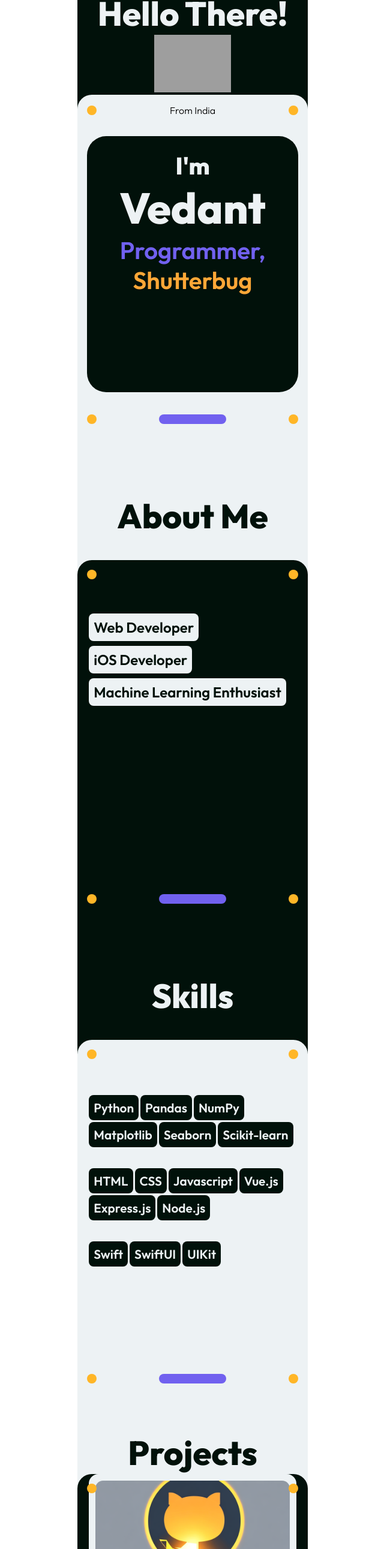
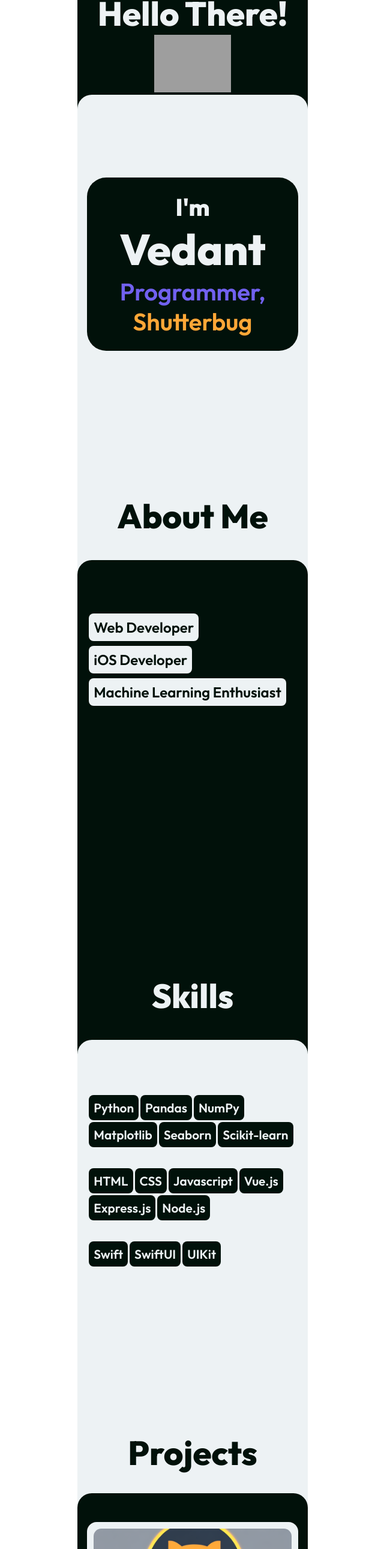
Before and after one commit to vibhatsu08/thevedantmistry, a plain HTML site: page index.html in a window 1280 px wide. Shown: the part 77-2660 px from the top of the page at 60% size, without its empty margins (319-959 px from the left). Drawn offline with Linux system fonts and the light colour scheme; grey boxes are pictures that could not be loaded.

Commit message:
Working on the mobile version of the website, removed the top-row and the bottom-row from each section, makes it look more minimalistic and looks a lot more simple. With this change there isn't quite stuff to look at, the main idea of this project is to present the accomplishments of the projects done in a straight forward manner.

```diff
--- a/index.html
+++ b/index.html
@@ -15,11 +15,6 @@
                     <div id="welcome-page-header-image"><img src="images/header-image.png" alt=""></div>
                 </div>
                 <div id="welcome-page-body" class="welcome-page-body">
-                    <div class="welcome-page-body-row top-row">
-                        <div class="yellow-circle"></div>
-                        <div class="location-text">from india</div>
-                        <div class="yellow-circle"></div>
-                    </div>
                     <div class="welcome-page-body-center">
                         <div class="welcome-page-body-center-container">
                             <span class="center-name">i'm<br><span class="center-name-name">vedant</span></span>
@@ -30,11 +25,6 @@
                             </span>
                         </div>
                     </div>
-                    <div class="welcome-page-body-row bottom-row">
-                        <div class="yellow-circle"></div>
-                        <div class="purple-bar"></div>
-                        <div class="yellow-circle"></div>
-                    </div>
                 </div>
             </div>
             <div id="about-me-page">
@@ -42,10 +32,6 @@
                     <div id="about-me-page-header-text">about me</div>
                 </div>
                 <div id="about-me-page-body" class="about-me-page-body">
-                    <div class="about-me-page-body-row top-row">
-                        <div class="yellow-circle"></div>
-                        <div class="yellow-circle"></div>
-                    </div>
                     <div class="about-me-page-body-center">
                         <div class="about-me-page-body-center-container">
                             <span class="about-me-page-tags">Web Developer</span>
@@ -53,22 +39,13 @@
                             <span class="about-me-page-tags">Machine Learning Enthusiast</span>
                         </div>
                     </div>
-                    <div class="about-me-page-body-row bottom-row">
-                        <div class="yellow-circle"></div>
-                        <div class="purple-bar"></div>
-                        <div class="yellow-circle"></div>
-                    </div>
                 </div>
             </div>
             <div id="skills-page">
                 <div id="skills-page-header">
-                    <div id="skills-page-header-text">skills</div>
+                    <div id="skills-page-header-text" class="section-header-text">skills</div>
                 </div>
                 <div id="skills-page-body" class="skills-page-body">
-                    <div class="skills-page-body-row top-row">
-                        <div class="yellow-circle"></div>
-                        <div class="yellow-circle"></div>
-                    </div>
                     <div class="skills-page-body-center">
                         <div class="skills-page-body-center-container">
                             <div class="skills-page-tags-first">
@@ -95,11 +72,6 @@
                             </div>
                         </div>
                     </div>
-                    <div class="skills-page-body-row bottom-row">
-                        <div class="yellow-circle"></div>
-                        <div class="purple-bar"></div>
-                        <div class="yellow-circle"></div>
-                    </div>
                 </div>
             </div>
             <div id="projects-page">
@@ -107,19 +79,16 @@
                     <div id="projects-page-header-text">projects</div>
                 </div>
                 <div id="projects-page-body" class="projects-page-body">
-                    <div class="projects-page-body-row top-row">
-                        <div class="yellow-circle"></div>
-                        <div class="yellow-circle"></div>
-                    </div>
-                    <div class="projects-page-body-center">
-                        <div class="projects-page-body-center-container">
+                    <div class="projects-page-body-container">
                         <div class="projects-body-project">
                             <div class="projects-body-project-image">
                                 <img src="images/github-project-image.png" alt="">
                             </div>
-                                <!-- <div class="projects-body-project-tags"></div> -->
+                            <div class="projects-body-project-tags"></div>
                             <div class="projects-body-project-header">github repo info viewer</div>
-                                <div class="projects-body-project-description">A web based project to list out all the repositories of the entered GitHub username.</div>
+                            <div class="projects-body-project-description">
+                                A web based project to list out all the repositories of the entered GitHub username.
+                            </div>
                             <div class="projects-body-project-info">
                                 <span class="projects-body-project-link"><a href="#">GitHub</a></span>
                                 <span class="projects-body-project-status">completed</span>
@@ -129,9 +98,11 @@
                             <div class="projects-body-project-image">
                                 <img src="images/github-project-image.png" alt="">
                             </div>
-                                <!-- <div class="projects-body-project-tags"></div> -->
+                            <div class="projects-body-project-tags"></div>
                             <div class="projects-body-project-header">github repo info viewer</div>
-                                <div class="projects-body-project-description">A web based project to list out all the repositories of the entered GitHub username.</div>
+                            <div class="projects-body-project-description">
+                                A web based project to list out all the repositories of the entered GitHub username.
+                            </div>
                             <div class="projects-body-project-info">
                                 <span class="projects-body-project-link"><a href="#">GitHub</a></span>
                                 <span class="projects-body-project-status">completed</span>
@@ -141,9 +112,11 @@
                             <div class="projects-body-project-image">
                                 <img src="images/github-project-image.png" alt="">
                             </div>
-                                <!-- <div class="projects-body-project-tags"></div> -->
+                            <div class="projects-body-project-tags"></div>
                             <div class="projects-body-project-header">github repo info viewer</div>
-                                <div class="projects-body-project-description">A web based project to list out all the repositories of the entered GitHub username.</div>
+                            <div class="projects-body-project-description">
+                                A web based project to list out all the repositories of the entered GitHub username.
+                            </div>
                             <div class="projects-body-project-info">
                                 <span class="projects-body-project-link"><a href="#">GitHub</a></span>
                                 <span class="projects-body-project-status">completed</span>
@@ -151,12 +124,6 @@
                         </div>
                     </div>
                 </div>
-                    <div class="projects-page-body-row bottom-row">
-                        <div class="yellow-circle"></div>
-                        <div class="purple-bar"></div>
-                        <div class="yellow-circle"></div>
-                    </div>
-                </div>
             </div>
         </div>
     </div>
--- a/style.css
+++ b/style.css
@@ -65,30 +65,6 @@
 .welcome-page-body {
     padding: 1rem;
 }
-.welcome-page-body-row {
-    display: flex;
-    justify-content: space-between;
-    align-items: center;
-    flex-direction: row;
-    width: 100%;
-    padding: 1rem;
-}
-.location-text {
-    text-transform: capitalize;
-    font-weight: 300;
-}
-.yellow-circle {
-    width: 1rem;
-    height: 1rem;
-    border-radius: 100%;
-    background-color: var(--yellow-color);
-}
-.purple-bar {
-    width: 7rem;
-    height: 1rem;
-    border-radius: 10000px;
-    background-color: var(--blue-purple-color);
-}
 .welcome-page-body-center {
     display: flex;
     justify-content: center;
@@ -102,7 +78,7 @@
     color: var(--white-color);
     background-color: var(--black-color);
     width: 100%;
-    height: 100%;
+    height: max-content;
     padding: 1.5rem;
     border-radius: 2rem;
 }
@@ -127,14 +103,7 @@
 .welcome-page-body-center-container > span {
     display: block;
 }
-.top-row {
-    position: absolute;
-    top: 0;
-}
-.bottom-row {
-    position: absolute;
-    bottom: 0;
-}
+
 
 #about-me-page {
     height: 100vh;
@@ -162,14 +131,6 @@
     align-items: center;
     flex-direction: column;
     position: relative;
-}
-.about-me-page-body-row {
-    display: flex;
-    justify-content: space-between;
-    align-items: center;
-    flex-direction: row;
-    width: 100%;
-    padding: 1rem;
 }
 .about-me-page-body-center {
     display: flex;
@@ -232,14 +193,6 @@
     flex-direction: column;
     position: relative;
 }
-.skills-page-body-row {
-    display: flex;
-    justify-content: space-between;
-    align-items: center;
-    flex-direction: row;
-    width: 100%;
-    padding: 1rem;
-}
 .skills-page-body-center {
     display: flex;
     justify-content: center;
@@ -281,6 +234,7 @@
     padding-top: 4rem;
     display: grid;
     grid-template-rows: 1fr 4fr;
+    gap: 2rem;
 }
 #projects-page-header {
     display: flex;
@@ -299,37 +253,17 @@
     justify-content: center;
     align-items: center;
     flex-direction: column;
-    position: relative;
+    height: max-content;
 }
-.projects-page-body-row {
-    display: flex;
-    justify-content: space-between;
-    align-items: center;
-    flex-direction: row;
-    width: 100%;
-    padding: 1rem;
-}
-.projects-page-body-center {
+.projects-page-body-container {
     display: flex;
     justify-content: center;
     align-items: center;
+    gap: 2rem;
     flex-direction: column;
-    width: 100%;
-    height: 100%;
+    background-color: var(--black-color);
+    padding: 3rem 1rem;
     border-radius: 1.5rem 1.5rem 0rem 0rem;
-    background-color: var(--black-color);
-}
-.projects-page-body-center-container {
-    display: flex;
-    justify-content: flex-start;
-    align-items: flex-start;
-    flex-direction: column;
-    gap: 2rem;
-    font-weight: 800;
-    color: var(--white-color);
-    width: 90%;
-    height: 100vh;
-    overflow-y: auto;
 }
 .projects-page-tags {
     display: inline-flex;
@@ -383,3 +317,35 @@
     padding: 0.5rem 1.5rem;
     border-radius: 100000px;
 }
+
+@media screen and (width < 1200px) {
+    #container {
+        width: 100vw;
+    }
+}
+@media screen and (width < 400px) {
+    .center-name {
+        font-size: 2.5rem;
+        text-transform: capitalize;
+    }
+    .center-name-name {
+        font-size: 2.5rem;
+    }
+    .center-me-one, .center-me-two {
+        font-size: 1.5rem;
+        font-weight: 600;
+        text-transform: capitalize;
+    }
+    #welcome-page-header-text {
+        font-size: 2.5rem;
+        font-weight: 800;
+        text-transform: capitalize;
+        color: var(--white-color);
+    }
+    #projects-page-header {
+        margin-top: 4rem;
+    }
+    .section-header-text {
+
+    }
+}
```
Lines whose indentation alone changed are shown as unchanged.
